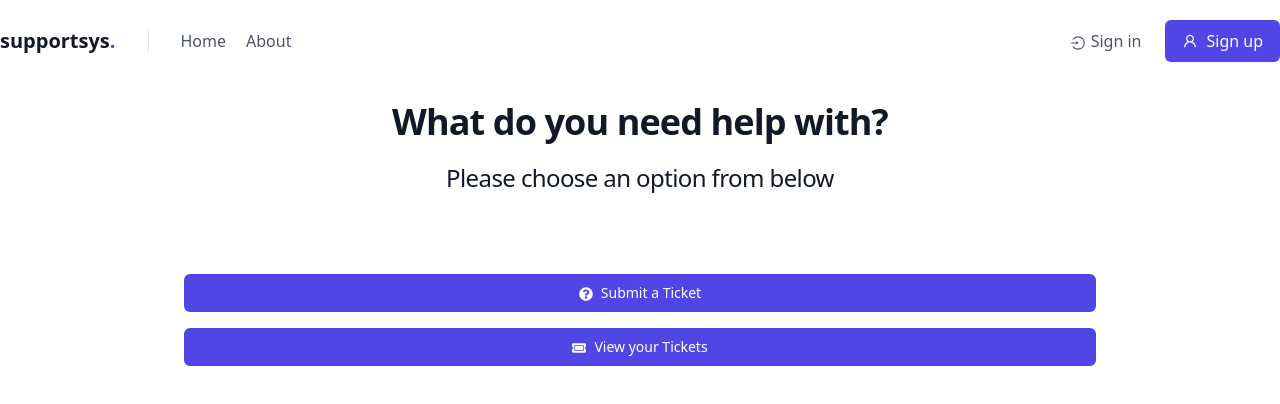
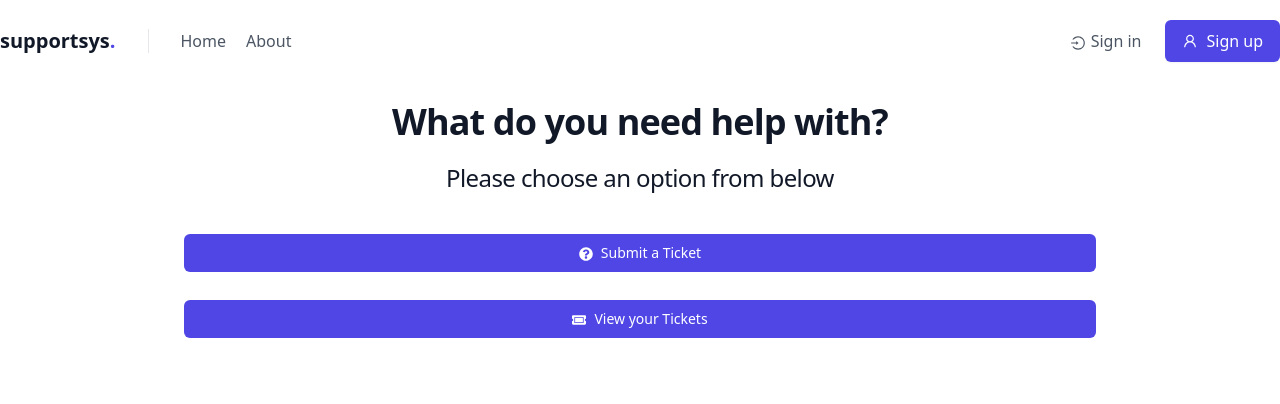
Before and after one commit to FurkanCodes/supportsys, a React (Vite) app: page / in a window 1280 px wide. Shown: the top 404 px of the page. Built offline with nearby package versions, Linux system fonts and the light colour scheme.

Commit message:
tailwind gap added

```diff
--- a/src/pages/Home.jsx
+++ b/src/pages/Home.jsx
@@ -11,26 +11,20 @@ function Home() {
           <p className="mt-1 font-extrabold text-gray-900 sm:text-3xl sm:tracking-tight lg:text-4xl">
             What do you need help with?
           </p>
-          <p className="mt-5 font-sans text-gray-900 sm:text-3xl sm:tracking-tight lg:text-2xl">
+          <p className="mt-5 mb-10 font-sans text-gray-900 sm:text-3xl sm:tracking-tight lg:text-2xl">
             Please choose an option from below
           </p>
-          <div className="flex flex-col h-screen items-stretch">
+          <div className="flex flex-col gap-7 h-screen items-stretch">
             <Link to="/new-ticket">
               {" "}
-              <button
-                type="submit"
-                className=" items-center w-3/4 rounded-md border border-transparent mt-20 mb-4 bg-indigo-600 py-2 px-4 text-sm font-medium text-white hover:bg-indigo-700 focus:outline-none focus:ring-2 focus:ring-indigo-500 focus:ring-offset-2"
-              >
-                <FaQuestionCircle className="inline  mr-2" />
+              <button className=" items-center w-3/4 rounded-md border border-transparent  bg-indigo-600 py-2 px-4 text-sm font-medium text-white hover:bg-indigo-700 focus:outline-none focus:ring-2 focus:ring-indigo-500 focus:ring-offset-2">
+                <FaQuestionCircle className="inline  mr-2 " />
                 Submit a Ticket
               </button>
             </Link>
             <Link to="/tickets">
               {" "}
-              <button
-                type="submit"
-                className=" items-center w-3/4  rounded-md border border-transparent bg-indigo-600 py-2 px-4 text-sm font-medium text-white hover:bg-indigo-700 focus:outline-none focus:ring-2 focus:ring-indigo-500 focus:ring-offset-2"
-              >
+              <button className=" items-center w-3/4  rounded-md border border-transparent bg-indigo-600 py-2 px-4 text-sm font-medium text-white hover:bg-indigo-700 focus:outline-none focus:ring-2 focus:ring-indigo-500 focus:ring-offset-2">
                 <FaTicketAlt className="inline  mr-2" />
                 View your Tickets
               </button>
```
